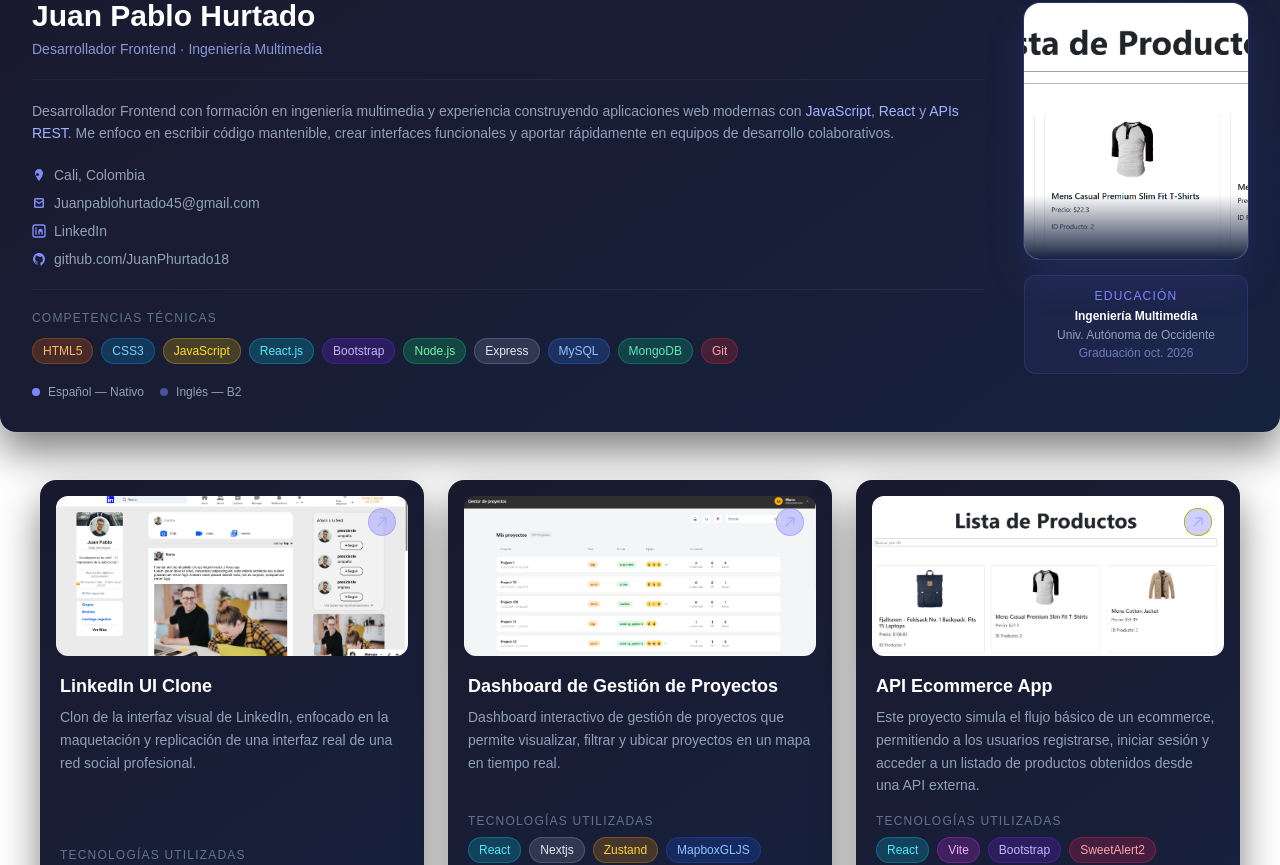
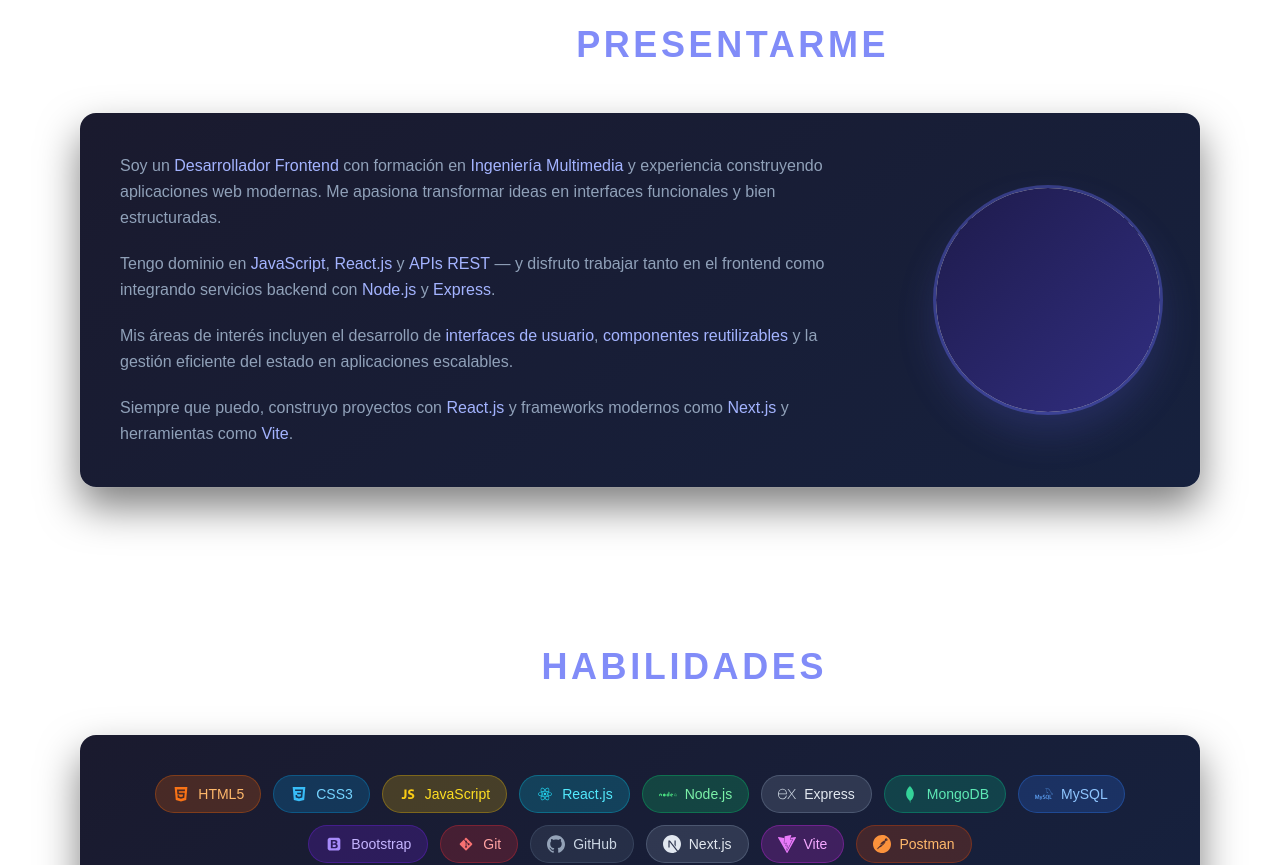
Before and after one commit to JuanPhurtado18/Portafolio, a React (Vite) app: page / in a window 1280 px wide. Shown: the part 855-1720 px from the top of the page. Built offline with nearby package versions, Linux system fonts and the light colour scheme.

Commit message:
refactor: create a new component to skills

```diff
--- a/package.json
+++ b/package.json
@@ -13,6 +13,7 @@
     "@tailwindcss/vite": "^4.2.2",
     "react": "^19.2.4",
     "react-dom": "^19.2.4",
+    "react-icons": "^5.6.0",
     "tailwindcss": "^4.2.2"
   },
   "devDependencies": {
--- a/src/App.jsx
+++ b/src/App.jsx
@@ -6,6 +6,7 @@
 import Projects from "./Components/proyects";
 import { PROJECTS } from "./Components/proyects";
 import About from "./Components/About";
+import Skills from "./Components/Skills";
 import Background from "./Components/BackGround";
 
 function App() {
@@ -13,10 +14,32 @@
     <>
       <Background />
       <Navbar />
+
+      {/* Inicio */}
+      <section id="inicio">
         <Home />
+      </section>
+
+      {/* Sobre mí */}
+      <section id="sobre-mi">
         <About />
+      </section>
+
+      {/* Skills */}
+      <section id="skills">
+        <Skills />
+      </section>
+
+      {/* Proyectos */}
+      <section id="proyectos" className="px-20 py-20">
+        <h2
+          className="text-center text-4xl text-white uppercase tracking-widest mb-12"
+          style={{ fontFamily: "'Syne', sans-serif", fontWeight: 800 }}
+        >
+          Mis <span style={{ color: "#818cf8" }}>proyectos</span>
+        </h2>
         <div
-        className="grid grid-cols-3 gap-6 px-10 py-12"
+          className="grid grid-cols-3 gap-6"
           style={{ fontFamily: "'DM Sans', sans-serif" }}
         >
           {PROJECTS.map((project) => (
@@ -31,6 +54,8 @@
             />
           ))}
         </div>
+      </section>
+
       <Footer />
     </>
   );
--- a/src/Components/About.jsx
+++ b/src/Components/About.jsx
@@ -1,173 +1,95 @@
-import JuanPhoto from "../img/Project3.png"; // cambia por el nombre real de tu foto
+// About.jsx
+import JuanPhoto from "../img/Project3.png";
 
 export default function About() {
-  const skills = [
-    { name: "HTML5",      color: "bg-orange-500/20 text-orange-300 border border-orange-500/30" },
-    { name: "CSS3",       color: "bg-sky-500/20 text-sky-300 border border-sky-500/30" },
-    { name: "JavaScript", color: "bg-yellow-400/20 text-yellow-300 border border-yellow-400/30" },
-    { name: "React.js",   color: "bg-cyan-400/20 text-cyan-300 border border-cyan-400/30" },
-    { name: "Bootstrap",  color: "bg-violet-600/20 text-violet-300 border border-violet-600/30" },
-    { name: "Node.js",    color: "bg-green-400/20 text-green-300 border border-green-400/30" },
-    { name: "Express",    color: "bg-slate-400/20 text-slate-200 border border-slate-400/30" },
-    { name: "MySQL",      color: "bg-blue-500/20 text-blue-300 border border-blue-500/30" },
-    { name: "MongoDB",    color: "bg-emerald-400/20 text-emerald-300 border border-emerald-400/30" },
-    { name: "Git",        color: "bg-red-500/20 text-red-300 border border-red-500/30" },
-  ];
-
   return (
     <section
-      className="rounded-2xl overflow-hidden p-8 flex gap-10 items-center"
+      className="px-20 py-20 flex flex-col gap-12"
+      style={{ fontFamily: "'DM Sans', sans-serif" }}
+    >
+      {/* Título */}
+      <h2
+        className="text-center text-4xl text-white uppercase tracking-widest"
+        style={{ fontFamily: "'Syne', sans-serif", fontWeight: 800 }}
+      >
+        Déjame <span style={{ color: "#818cf8" }}>presentarme</span>
+      </h2>
+
+      {/* Contenido */}
+      <div
+        className="rounded-2xl p-10 flex gap-16 items-center"
         style={{
           background: "linear-gradient(145deg, #1a1a2e 0%, #16213e 100%)",
-        boxShadow: "0 0 0 1px rgba(255,255,255,0.06), 0 20px 40px rgba(0,0,0,0.5)",
-        fontFamily: "'DM Sans', sans-serif",
+          boxShadow:
+            "0 0 0 1px rgba(255,255,255,0.06), 0 20px 40px rgba(0,0,0,0.5)",
         }}
       >
-      {/* ── Lado izquierdo: información ── */}
-      <div className="flex-1 flex flex-col gap-5">
-
-        {/* Nombre y rol */}
-        <div>
-          <p className="text-xs text-indigo-400 uppercase tracking-widest mb-1">
-            Sobre mí
+        {/* Texto izquierda */}
+        <div className="flex-1 flex flex-col gap-5 text-slate-400 text-base leading-relaxed">
+          <p>
+            Soy un{" "}
+            <span className="text-indigo-300 font-medium">
+              Desarrollador Frontend
+            </span>{" "}
+            con formación en{" "}
+            <span className="text-indigo-300 font-medium">
+              Ingeniería Multimedia
+            </span>{" "}
+            y experiencia construyendo aplicaciones web modernas. Me apasiona
+            transformar ideas en interfaces funcionales y bien estructuradas.
           </p>
-          <h1
-            className="text-white text-3xl leading-tight mb-1"
-            style={{ fontFamily: "'Syne', sans-serif", fontWeight: 800 }}
-          >
-            Juan Pablo Hurtado
-          </h1>
-          <p className="text-indigo-300/80 text-sm font-medium">
-            Desarrollador Frontend · Ingeniería Multimedia
+          <p>
+            Tengo dominio en{" "}
+            <span className="text-indigo-300 font-medium">JavaScript</span>,{" "}
+            <span className="text-indigo-300 font-medium">React.js</span> y{" "}
+            <span className="text-indigo-300 font-medium">APIs REST</span> — y
+            disfruto trabajar tanto en el frontend como integrando servicios
+            backend con{" "}
+            <span className="text-indigo-300 font-medium">Node.js</span> y{" "}
+            <span className="text-indigo-300 font-medium">Express</span>.
+          </p>
+          <p>
+            Mis áreas de interés incluyen el desarrollo de{" "}
+            <span className="text-indigo-300 font-medium">
+              interfaces de usuario
+            </span>
+            ,{" "}
+            <span className="text-indigo-300 font-medium">
+              componentes reutilizables
+            </span>{" "}
+            y la gestión eficiente del estado en aplicaciones escalables.
+          </p>
+          <p>
+            Siempre que puedo, construyo proyectos con{" "}
+            <span className="text-indigo-300 font-medium">React.js</span> y
+            frameworks modernos como{" "}
+            <span className="text-indigo-300 font-medium">Next.js</span> y
+            herramientas como{" "}
+            <span className="text-indigo-300 font-medium">Vite</span>.
           </p>
         </div>
 
-        {/* Divisor */}
-        <div className="h-px bg-white/5" />
-
-        {/* Perfil profesional */}
-        <p className="text-slate-400 text-sm leading-relaxed">
-          Desarrollador Frontend con formación en ingeniería multimedia y experiencia construyendo
-          aplicaciones web modernas con <span className="text-indigo-300">JavaScript</span>,{" "}
-          <span className="text-indigo-300">React</span> y{" "}
-          <span className="text-indigo-300">APIs REST</span>. Me enfoco en escribir código
-          mantenible, crear interfaces funcionales y aportar rápidamente en equipos de desarrollo
-          colaborativos.
-        </p>
-
-        {/* Info rápida */}
-        <div className="flex flex-col gap-2">
-          <div className="flex items-center gap-2 text-sm text-slate-400">
-            <svg width="14" height="14" viewBox="0 0 14 14" fill="none">
-              <path d="M7 1C4.79 1 3 2.79 3 5c0 3.25 4 8 4 8s4-4.75 4-8c0-2.21-1.79-4-4-4zm0 5.5A1.5 1.5 0 115.5 5 1.5 1.5 0 017 6.5z" fill="#818cf8"/>
-            </svg>
-            Cali, Colombia
-          </div>
-          <div className="flex items-center gap-2 text-sm text-slate-400">
-            <svg width="14" height="14" viewBox="0 0 14 14" fill="none">
-              <path d="M2 3.5A1.5 1.5 0 013.5 2h7A1.5 1.5 0 0112 3.5v7A1.5 1.5 0 0110.5 12h-7A1.5 1.5 0 012 10.5v-7zm1.5 0v.75l3.5 2.5 3.5-2.5V3.5h-7zm0 2.25V10.5h7V5.75L7 8.25 3.5 5.75z" fill="#818cf8"/>
-            </svg>
-            Juanpablohurtado45@gmail.com
-          </div>
-          <div className="flex items-center gap-2 text-sm text-slate-400">
-            <svg width="14" height="14" viewBox="0 0 14 14" fill="none">
-              <rect x="1" y="1" width="12" height="12" rx="2" stroke="#818cf8" strokeWidth="1.4"/>
-              <path d="M4 6v4M4 4v.5M7 10V7c0-1 .5-1.5 1.5-1.5S10 6 10 7v3M7 7h3" stroke="#818cf8" strokeWidth="1.4" strokeLinecap="round"/>
-            </svg>
-            <a href="https://www.linkedin.com/in/juan-pablo-hurtado" target="_blank" rel="noreferrer"
-              className="hover:text-indigo-300 transition-colors">
-              LinkedIn
-            </a>
-          </div>
-          <div className="flex items-center gap-2 text-sm text-slate-400">
-            <svg width="14" height="14" viewBox="0 0 14 14" fill="none">
-              <path d="M7 1C3.686 1 1 3.686 1 7c0 2.655 1.722 4.907 4.11 5.702.3.055.41-.13.41-.29v-1.015c-1.67.363-2.02-.806-2.02-.806-.273-.693-.666-.878-.666-.878-.545-.372.04-.365.04-.365.602.043.919.618.919.618.535.917 1.404.652 1.745.498.054-.387.21-.652.38-.802-1.333-.152-2.733-.667-2.733-2.965 0-.655.234-1.19.618-1.61-.062-.152-.268-.762.058-1.587 0 0 .504-.161 1.65.615A5.75 5.75 0 017 4.862c.51.002 1.023.069 1.502.202 1.145-.776 1.648-.615 1.648-.615.327.825.121 1.435.06 1.587.385.42.617.955.617 1.61 0 2.305-1.403 2.812-2.74 2.96.216.186.408.551.408 1.11v1.647c0 .161.108.348.413.289C11.28 11.905 13 9.654 13 7c0-3.314-2.686-6-6-6z" fill="#818cf8"/>
-            </svg>
-            <a href="https://github.com/JuanPhurtado18" target="_blank" rel="noreferrer"
-              className="hover:text-indigo-300 transition-colors">
-              github.com/JuanPhurtado18
-            </a>
-          </div>
-        </div>
-
-        {/* Divisor */}
-        <div className="h-px bg-white/5" />
-
-        {/* Skills */}
-        <div>
-          <span className="text-xs text-slate-500 uppercase tracking-widest mb-3 block">
-            Competencias técnicas
-          </span>
-          <div className="flex flex-wrap gap-2">
-            {skills.map((s) => (
-              <span key={s.name} className={`text-xs px-2.5 py-1 rounded-full font-medium ${s.color}`}>
-                {s.name}
-              </span>
-            ))}
-          </div>
-        </div>
-
-        {/* Idiomas */}
-        <div className="flex gap-4">
-          <div className="flex items-center gap-2">
-            <div className="w-2 h-2 rounded-full bg-indigo-400" />
-            <span className="text-xs text-slate-400">Español — Nativo</span>
-          </div>
-          <div className="flex items-center gap-2">
-            <div className="w-2 h-2 rounded-full bg-indigo-400/50" />
-            <span className="text-xs text-slate-400">Inglés — B2</span>
-          </div>
-        </div>
-      </div>
-
-      {/* ── Lado derecho: foto ── */}
-      <div className="  flex flex-col items-center gap-4">
+        {/* Foto derecha */}
+        <div className="flex items-center justify-center">
           <div
-          className="relative w-56 h-64 rounded-2xl overflow-hidden"
+            className="w-56 h-56 rounded-full overflow-hidden"
             style={{
-            boxShadow: "0 0 0 1px rgba(99,102,241,0.3), 0 20px 40px rgba(99,102,241,0.15)",
+              boxShadow:
+                "0 0 0 3px rgba(99,102,241,0.4), 0 20px 40px rgba(99,102,241,0.2)",
             }}
           >
-          {/* Fondo decorativo por si la foto no carga */}
             <div
-            className="absolute inset-0"
-            style={{ background: "linear-gradient(135deg, #1e1b4b 0%, #312e81 50%, #1e1b4b 100%)" }}
-          />
-          <div
-            className="absolute inset-0 opacity-20"
+              className="absolute w-56 h-56 rounded-full"
               style={{
-              backgroundImage:
-                "linear-gradient(rgba(139,92,246,0.3) 1px, transparent 1px), linear-gradient(90deg, rgba(139,92,246,0.3) 1px, transparent 1px)",
-              backgroundSize: "24px 24px",
+                background: "linear-gradient(135deg, #1e1b4b 0%, #312e81 100%)",
               }}
             />
             <img
               src={JuanPhoto}
               alt="Juan Pablo Hurtado"
-            className="absolute inset-0 w-full h-full object-cover object-top"
-          />
-          {/* Glow inferior */}
-          <div
-            className="absolute bottom-0 left-0 right-0 h-16"
-            style={{ background: "linear-gradient(to top, #16213e, transparent)" }}
+              className="w-full h-full object-cover object-top"
             />
           </div>
-
-        {/* Educación */}
-        <div
-          className="w-56 rounded-xl p-3 text-center"
-          style={{
-            background: "rgba(99,102,241,0.08)",
-            border: "1px solid rgba(99,102,241,0.2)",
-          }}
-        >
-          <p className="text-xs text-indigo-400 uppercase tracking-widest mb-1">Educación</p>
-          <p className="text-white text-xs font-semibold leading-snug"
-            style={{ fontFamily: "'Syne', sans-serif" }}>
-            Ingeniería Multimedia
-          </p>
-          <p className="text-slate-400 text-xs mt-0.5">Univ. Autónoma de Occidente</p>
-          <p className="text-indigo-300/60 text-xs mt-0.5">Graduación oct. 2026</p>
         </div>
       </div>
     </section>
--- /dev/null
+++ b/src/Components/Skills.jsx
@@ -0,0 +1,143 @@
+import {
+  DiHtml5,
+  DiCss3,
+  DiJavascript1,
+  DiReact,
+  DiNodejs,
+  DiMongodb,
+  DiGit,
+  DiBootstrap,
+} from "react-icons/di";
+
+import {
+  SiExpress,
+  SiNextdotjs,
+  SiVite,
+  SiPostman,
+  SiMysql,
+  SiGithub,
+} from "react-icons/si";
+
+const SKILLS = [
+  {
+    name: "HTML5",
+    Icon: DiHtml5,
+    color: "bg-orange-500/20 text-orange-300 border border-orange-500/30",
+    iconColor: "#f97316",
+  },
+  {
+    name: "CSS3",
+    Icon: DiCss3,
+    color: "bg-sky-500/20 text-sky-300 border border-sky-500/30",
+    iconColor: "#38bdf8",
+  },
+  {
+    name: "JavaScript",
+    Icon: DiJavascript1,
+    color: "bg-yellow-400/20 text-yellow-300 border border-yellow-400/30",
+    iconColor: "#facc15",
+  },
+  {
+    name: "React.js",
+    Icon: DiReact,
+    color: "bg-cyan-400/20 text-cyan-300 border border-cyan-400/30",
+    iconColor: "#22d3ee",
+  },
+  {
+    name: "Node.js",
+    Icon: DiNodejs,
+    color: "bg-green-400/20 text-green-300 border border-green-400/30",
+    iconColor: "#4ade80",
+  },
+  {
+    name: "Express",
+    Icon: SiExpress,
+    color: "bg-slate-400/20 text-slate-200 border border-slate-400/30",
+    iconColor: "#cbd5e1",
+  },
+  {
+    name: "MongoDB",
+    Icon: DiMongodb,
+    color: "bg-emerald-400/20 text-emerald-300 border border-emerald-400/30",
+    iconColor: "#34d399",
+  },
+  {
+    name: "MySQL",
+    Icon: SiMysql,
+    color: "bg-blue-500/20 text-blue-300 border border-blue-500/30",
+    iconColor: "#60a5fa",
+  },
+  {
+    name: "Bootstrap",
+    Icon: DiBootstrap,
+    color: "bg-violet-600/20 text-violet-300 border border-violet-600/30",
+    iconColor: "#a78bfa",
+  },
+  {
+    name: "Git",
+    Icon: DiGit,
+    color: "bg-red-500/20 text-red-300 border border-red-500/30",
+    iconColor: "#f87171",
+  },
+  {
+    name: "GitHub",
+    Icon: SiGithub,
+    color: "bg-slate-500/20 text-slate-300 border border-slate-500/30",
+    iconColor: "#94a3b8",
+  },
+  {
+    name: "Next.js",
+    Icon: SiNextdotjs,
+    color: "bg-slate-400/20 text-slate-200 border border-slate-400/30",
+    iconColor: "#e2e8f0",
+  },
+  {
+    name: "Vite",
+    Icon: SiVite,
+    color: "bg-fuchsia-500/20 text-fuchsia-300 border border-fuchsia-500/30",
+    iconColor: "#e879f9",
+  },
+  {
+    name: "Postman",
+    Icon: SiPostman,
+    color: "bg-orange-600/20 text-orange-300 border border-orange-600/30",
+    iconColor: "#fb923c",
+  },
+];
+
+export default function Skills() {
+  return (
+    <section
+      className="px-20 py-20 flex flex-col gap-12"
+      style={{ fontFamily: "'DM Sans', sans-serif" }}
+    >
+      <h2
+        className="text-center text-4xl text-white uppercase tracking-widest"
+        style={{ fontFamily: "'Syne', sans-serif", fontWeight: 800 }}
+      >
+        Mis <span style={{ color: "#818cf8" }}>habilidades</span>
+      </h2>
+
+      <div
+        className="rounded-2xl p-10"
+        style={{
+          background: "linear-gradient(145deg, #1a1a2e 0%, #16213e 100%)",
+          boxShadow:
+            "0 0 0 1px rgba(255,255,255,0.06), 0 20px 40px rgba(0,0,0,0.5)",
+        }}
+      >
+        <div className="flex flex-wrap gap-3 justify-center">
+          {SKILLS.map(({ name, Icon, color, iconColor }) => (
+            <span
+              key={name}
+              className={`flex items-center gap-2 px-4 py-2 rounded-full text-sm font-medium transition-all duration-300 cursor-default hover:scale-105 ${color}`}
+            >
+              <Icon size={18} color={iconColor} />
+              {name}
+            </span>
+          ))}
+        </div>
+      </div>
+    </section>
+  );
+}
```
Also changed, not shown: 1 other file (tests, documents, lock files or other folders). Lines whose indentation alone changed are shown as unchanged.
